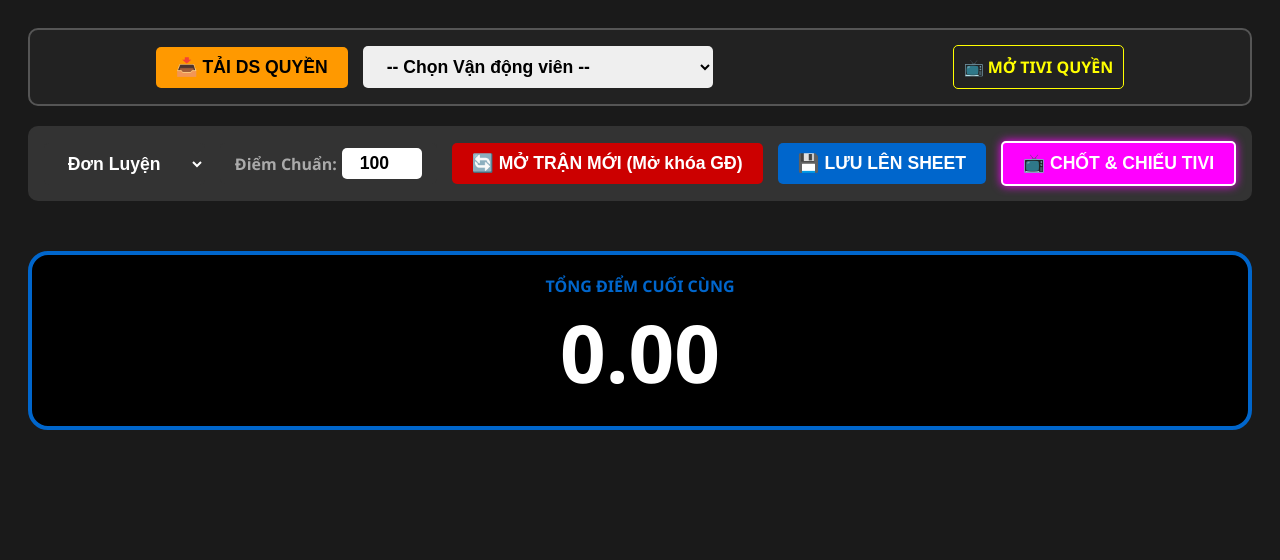
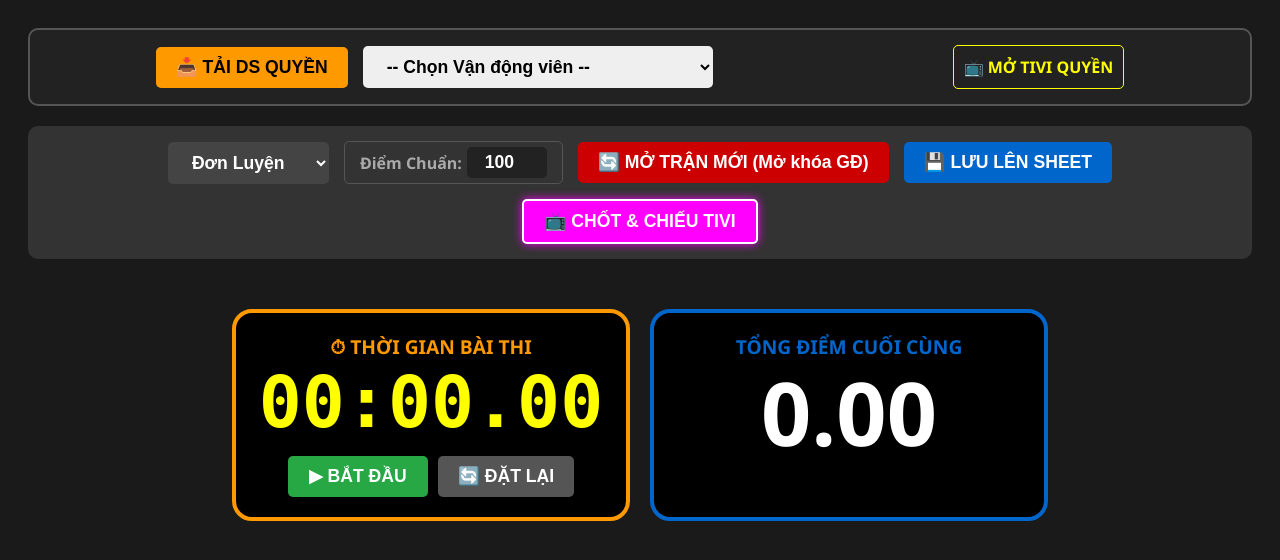
Before and after one commit to soidacungthanhcom/psychic-fishstick, a Flask app: template templates/admin_quyen.html in a window 1280 px wide. Shown: the top 560 px of the page. Run offline with Flask 3, Linux system fonts and the light colour scheme; the template is opened without the code that fills it, so the values that code supplies are empty; some libraries are stand-ins or nearby versions.

Commit message:
Update admin_quyen.html

```diff
--- a/templates/admin_quyen.html
+++ b/templates/admin_quyen.html
@@ -2,7 +2,7 @@
 <html lang="vi">
 <head>
     <meta charset="UTF-8">
-    <title>ADMIN CHẤM QUYỀN V6.5</title>
+    <title>ADMIN CHẤM QUYỀN V7.0 (CÓ BẤM GIỜ)</title>
     <script src="https://cdnjs.cloudflare.com/ajax/libs/socket.io/4.0.1/socket.io.js"></script>
     <style>
         body { background: #1a1a1a; color: #fff; font-family: 'Segoe UI', sans-serif; text-align: center; padding: 20px; }
@@ -11,11 +11,18 @@
         .judge-box { background: #111; border: 2px solid #555; border-radius: 10px; width: 180px; padding: 15px; position: relative; }
         .judge-title { color: #00ffcc; font-weight: bold; }
         .judge-score { font-size: 3em; font-weight: bold; color: yellow; }
-        .judge-details { font-size: 0.8em; color: #aaa; font-style: italic; min-height: 35px; border-top: 1px solid #333; margin-top: 10px; padding-top: 5px; }
+        .judge-details { font-size: 0.85em; color: #aaa; font-style: italic; min-height: 45px; border-top: 1px solid #333; margin-top: 10px; padding-top: 5px; }
         .dropped { text-decoration: line-through; color: #ff4d4d !important; opacity: 0.4; }
         .box-dropped { border-color: #ff4d4d; }
-        .total-area { background: #000; padding: 20px; border-radius: 20px; border: 4px solid #0066cc; }
-        .total-score { font-size: 5em; font-weight: bold; color: #fff; }
+
+        .dashboard { display: flex; justify-content: center; gap: 20px; flex-wrap: wrap; }
+        .total-area { background: #000; padding: 20px; border-radius: 20px; border: 4px solid #0066cc; width: 350px;}
+        .total-score { font-size: 5.5em; font-weight: bold; color: #fff; line-height: 1.2; }
+
+        /* ĐỒNG HỒ BẤM GIỜ */
+        .stopwatch-area { background: #000; padding: 20px; border-radius: 20px; border: 4px solid #ff9900; width: 350px;}
+        .stopwatch-display { font-size: 5.5em; font-weight: bold; color: yellow; font-family: monospace; line-height: 1.2; }
+
         button, select, input { padding: 10px 20px; font-size: 1.1em; cursor: pointer; font-weight: bold; border-radius: 5px; border: none; }
     </style>
 </head>
@@ -31,8 +38,8 @@
     </div>
 
     <!-- CỤM ĐIỀU KHIỂN CỦA ADMIN -->
-    <div class="control-bar" style="display: flex; gap: 15px; justify-content: center; flex-wrap: wrap;">
-        <select id="catSelect" onchange="syncToJudges()" style="background: #333; color: white;">
+    <div class="control-bar">
+        <select id="catSelect" onchange="syncToJudges()" style="background: #444; color: white;">
             <option value="DON_LUYEN">Đơn Luyện</option>
             <option value="SONG_LUYEN">Song Luyện</option>
             <option value="DONG_DOI">Đồng Đội</option>
@@ -40,9 +47,9 @@
             <option value="TU_VE_NU">Tự Vệ Nữ</option>
         </select>
 
-        <div style="display: flex; align-items: center; gap: 5px; background: #333; padding: 5px 15px; border-radius: 5px;">
+        <div style="display: flex; align-items: center; gap: 5px; background: #333; padding: 5px 15px; border-radius: 5px; border: 1px solid #555;">
             <span style="font-weight: bold; color: #aaa;">Điểm Chuẩn:</span>
-            <input type="number" id="adminMaxScore" value="100" onchange="syncToJudges()" style="width: 70px; text-align: center; font-weight: bold; padding: 5px; border-radius: 5px;">
+            <input type="number" id="adminMaxScore" value="100" onchange="syncToJudges()" style="width: 70px; text-align: center; font-weight: bold; padding: 5px; border-radius: 5px; background: #222; color: white;">
         </div>
 
         <button onclick="resetScores()" style="background: #cc0000; color: white;">🔄 MỞ TRẬN MỚI (Mở khóa GĐ)</button>
@@ -52,11 +59,24 @@
         <button onclick="lockAndShowTV()" style="background: #ff00ff; color: white; border: 2px solid white; box-shadow: 0 0 10px #ff00ff;">📺 CHỐT & CHIẾU TIVI</button>
     </div>
 
+    <!-- KHU VỰC 5 GIÁM ĐỊNH -->
     <div class="scores-container" id="scoresBoard"></div>
 
-    <div class="total-area">
-        <div style="color: #0066cc; font-weight: bold;">TỔNG ĐIỂM CUỐI CÙNG</div>
-        <div class="total-score" id="totalScore">0.00</div>
+    <!-- KHU VỰC ĐỒNG HỒ VÀ TỔNG ĐIỂM -->
+    <div class="dashboard">
+        <div class="stopwatch-area">
+            <div style="color: #ff9900; font-weight: bold; font-size: 1.2em;">⏱ THỜI GIAN BÀI THI</div>
+            <div class="stopwatch-display" id="stopwatchDisplay">00:00.00</div>
+            <div style="margin-top: 10px; display: flex; gap: 10px; justify-content: center;">
+                <button id="btnStartTimer" onclick="toggleStopwatch()" style="background: #28a745; color: white; width: 140px;">▶ BẮT ĐẦU</button>
+                <button onclick="resetStopwatch()" style="background: #555; color: white;">🔄 ĐẶT LẠI</button>
+            </div>
+        </div>
+
+        <div class="total-area">
+            <div style="color: #0066cc; font-weight: bold; font-size: 1.2em;">TỔNG ĐIỂM CUỐI CÙNG</div>
+            <div class="total-score" id="totalScore">0.00</div>
+        </div>
     </div>
 
     <script>
@@ -64,12 +84,64 @@
         var lastData = null;
         var currentAthlete = {};
 
-        // --- 1. TẢI DANH SÁCH TỪ GOOGLE SHEET ---
+        // ==========================================
+        // MÔ-ĐUN ĐỒNG HỒ BẤM GIỜ THỂ THAO
+        // ==========================================
+        let swInterval;
+        let swStartTime;
+        let swElapsedTime = 0;
+        let swIsRunning = false;
+
+        function toggleStopwatch() {
+            let btn = document.getElementById('btnStartTimer');
+            if(swIsRunning) {
+                // Tạm dừng
+                clearInterval(swInterval);
+                swIsRunning = false;
+                btn.innerText = "▶ TIẾP TỤC";
+                btn.style.background = "#28a745";
+            } else {
+                // Bắt đầu chạy
+                swStartTime = Date.now() - swElapsedTime;
+                swInterval = setInterval(updateStopwatch, 10);
+                swIsRunning = true;
+                btn.innerText = "⏸ DỪNG LẠI";
+                btn.style.background = "#cc0000";
+            }
+        }
+
+        function updateStopwatch() {
+            swElapsedTime = Date.now() - swStartTime;
+            let totalMs = swElapsedTime;
+
+            // Tính toán Phút : Giây . Phần trăm giây
+            let ms = Math.floor((totalMs % 1000) / 10); // Lấy 2 chữ số (1/100 giây)
+            let s = Math.floor((totalMs / 1000) % 60);
+            let m = Math.floor(totalMs / 60000);
+
+            let mStr = m.toString().padStart(2, '0');
+            let sStr = s.toString().padStart(2, '0');
+            let msStr = ms.toString().padStart(2, '0');
+
+            document.getElementById('stopwatchDisplay').innerText = `${mStr}:${sStr}.${msStr}`;
+        }
+
+        function resetStopwatch() {
+            clearInterval(swInterval);
+            swIsRunning = false;
+            swElapsedTime = 0;
+            document.getElementById('stopwatchDisplay').innerText = "00:00.00";
+            let btn = document.getElementById('btnStartTimer');
+            btn.innerText = "▶ BẮT ĐẦU";
+            btn.style.background = "#28a745";
+        }
+
+        // ==========================================
+        // KẾT NỐI SERVER & QUẢN LÝ ĐIỂM SỐ
+        // ==========================================
         function loadList() {
             let btn = document.querySelector("button[onclick='loadList()']");
             let oldText = btn.innerText; btn.innerText = "⏳...";
-
-            // Gọi đúng loại QUYEN
             fetch('/get_match_list?type=QUYEN').then(r => r.json()).then(data => {
                 btn.innerText = oldText;
                 let sel = document.getElementById('athleteSelect');
@@ -79,29 +151,21 @@
                 });
                 alert(`Đã tải thành công ${data.length} VĐV thi Quyền!`);
             }).catch(e => {
-                btn.innerText = oldText;
-                alert("Lỗi kết nối hoặc chưa có dữ liệu trong Sheet DS_Quyen!");
+                btn.innerText = oldText; alert("Lỗi kết nối hoặc chưa có dữ liệu trong Sheet DS_Quyen!");
             });
         }
 
-        // --- 2. XỬ LÝ KHI CHỌN VĐV ---
         document.getElementById('athleteSelect').addEventListener('change', function() {
             if(this.value) {
                 currentAthlete = JSON.parse(this.value);
                 document.getElementById('athleteInfo').innerText = `Đang thi: ${currentAthlete.name} | ${currentAthlete.category}`;
             } else {
-                currentAthlete = {};
-                document.getElementById('athleteInfo').innerText = "";
+                currentAthlete = {}; document.getElementById('athleteInfo').innerText = "";
             }
         });
 
-        // --- 3. XỬ LÝ ĐIỂM SỐ TỪ SERVER TRẢ VỀ ---
         socket.on('update_board', function(data) {
             lastData = data;
-            renderBoard(data);
-        });
-
-        function renderBoard(data) {
             let container = document.getElementById('scoresBoard');
             container.innerHTML = '';
             data.scores.forEach(s => {
@@ -115,46 +179,40 @@
                 `;
             });
             document.getElementById('totalScore').innerText = data.total;
-        }
+        });
 
-        // --- 4. LƯU KẾT QUẢ VÀO GOOGLE SHEET ---
         function saveResult() {
-            if(!currentAthlete.id) {
-                alert("⚠️ Khoan đã! Bạn phải chọn Vận động viên ở danh sách thả xuống trước khi lưu!");
-                return;
-            }
-            if(!lastData || lastData.total === "Waiting...") {
-                alert("⚠️ Giám định chưa chấm xong 5 người, chưa thể lưu!"); return;
-            }
+            if(!currentAthlete.id) { alert("⚠️ Khoan đã! Bạn phải chọn Vận động viên ở danh sách thả xuống trước khi lưu!"); return; }
+            if(!lastData || lastData.total === "Waiting...") { alert("⚠️ Giám định chưa chấm xong 5 người, chưa thể lưu!"); return; }
 
-            if(confirm(`Bạn có chắc chắn lưu [ ${lastData.total} điểm ] cho VĐV [ ${currentAthlete.name} ]?`)) {
+            // Ép dừng đồng hồ nếu đang chạy
+            if(swIsRunning) toggleStopwatch();
+
+            // Lấy thời gian thi đấu để kẹp chung vào chi tiết lỗi
+            let timeString = document.getElementById('stopwatchDisplay').innerText;
+            let finalDetails = `[Thời gian bài thi: ${timeString}] || ` + lastData.scores.map(s => `GĐ${s.id}: ${s.val} (${s.details})`).join(" || ");
+
+            if(confirm(`Bạn có chắc chắn lưu [ ${lastData.total} điểm ] và Thời gian [ ${timeString} ] cho VĐV [ ${currentAthlete.name} ]?`)) {
                 fetch('/save_to_sheet', {
-                    method: 'POST',
-                    headers: {'Content-Type': 'application/json'},
+                    method: 'POST', headers: {'Content-Type': 'application/json'},
                     body: JSON.stringify({
-                        type: 'QUYEN',
-                        matchId: currentAthlete.id,
-                        name: currentAthlete.name,
-                        total: lastData.total,
-                        details: lastData.scores.map(s => `GĐ${s.id}: ${s.val} (${s.details})`).join(" || ")
+                        type: 'QUYEN', matchId: currentAthlete.id, name: currentAthlete.name,
+                        total: lastData.total, details: finalDetails
                     })
                 }).then(r => r.json()).then(d => {
-                    if(d.status === 'success' || d.result === 'success') {
-                        alert("✅ Đã lưu thành công vào tab KQ_Quyen!");
-                    } else {
-                        alert("❌ Có lỗi xảy ra khi lưu!");
-                    }
+                    if(d.status === 'success' || d.result === 'success') alert("✅ Đã lưu thành công vào tab KQ_Quyen!");
+                    else alert("❌ Có lỗi xảy ra khi lưu!");
                 }).catch(e => alert("❌ Lỗi mạng hoặc server!"));
             }
         }
 
         function resetScores() {
-            if(confirm("Mở trận mới? Hệ thống sẽ xóa điểm hiện tại và MỞ KHÓA lại màn hình cho 5 Giám định!")) {
+            if(confirm("Mở trận mới? Hệ thống sẽ XÓA ĐIỂM CŨ, MỞ KHÓA lại màn hình cho 5 Giám định và RESET Đồng hồ!")) {
                 socket.emit('reset_scores');
+                resetStopwatch();
             }
         }
 
-        // --- QUYỀN LỰC CỦA ADMIN: Ép các giám định đổi theo cài đặt ---
         function syncToJudges() {
             let cat = document.getElementById('catSelect').value;
             let max = document.getElementById('adminMaxScore').value;
@@ -162,21 +220,16 @@
             alert(`Đã ép các Giám định chuyển sang: ${cat} (Điểm chuẩn: ${max})`);
         }
 
-        // --- QUYỀN LỰC CỦA ADMIN: Khóa giám định và chiếu điểm lên Tivi ---
         function lockAndShowTV() {
-            if(!lastData || lastData.total === "Waiting...") {
-                alert("⚠️ Giám định chưa chấm xong 5 người, chưa thể chiếu Tivi!"); return;
-            }
+            if(!lastData || lastData.total === "Waiting...") { alert("⚠️ Giám định chưa chấm xong 5 người, chưa thể chiếu Tivi!"); return; }
+
+            // Tự động dừng đồng hồ nếu Admin quên bấm
+            if(swIsRunning) toggleStopwatch();
+
             let athleteName = currentAthlete.name ? currentAthlete.name : "VẬN ĐỘNG VIÊN";
             let athleteUnit = currentAthlete.unit ? currentAthlete.unit : "---";
 
-            // Gửi toàn bộ dữ liệu (Điểm, tổng, người bị loại) sang Tivi
-            socket.emit('quyen_lock_and_show_tv', {
-                name: athleteName,
-                unit: athleteUnit,
-                result: lastData
-            });
-
+            socket.emit('quyen_lock_and_show_tv', { name: athleteName, unit: athleteUnit, result: lastData });
             alert("📺 Đã chốt điểm, khóa Giám định và trình chiếu lên TIVI thành công!");
         }
     </script>
```
